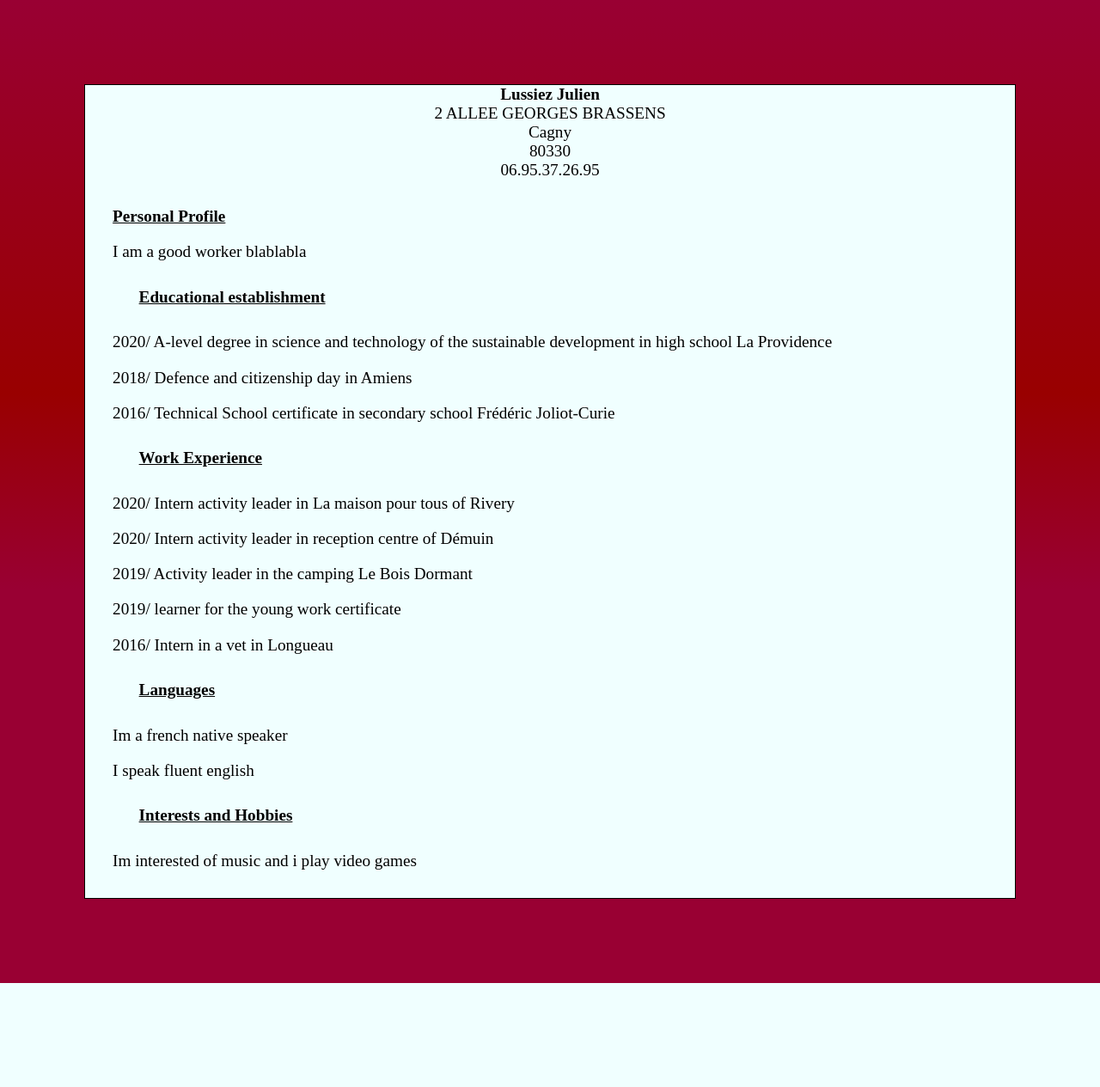
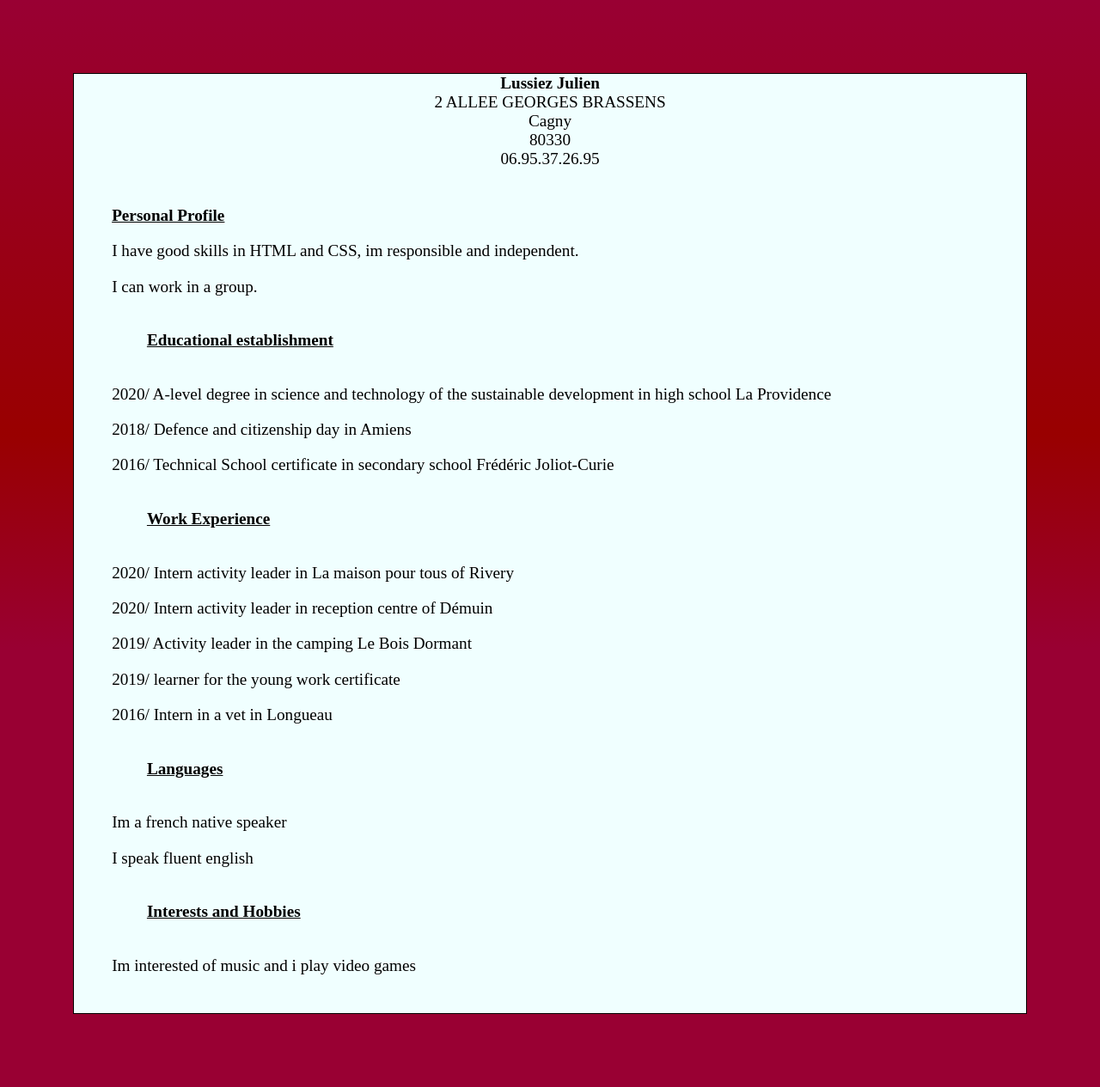
Before and after one commit to JLussiez/Exercices, a PHP site: the page made by CV anglais/Anglais CV.html in a window 1280 px wide. Shown: the whole page at 86% size. Before the commit the page ends 1144 px from the top, so only its background shows below. Run offline with PHP 8.4, Linux system fonts and the light colour scheme.

Commit message:
CV anglais

```diff
--- a/CV anglais/Anglais CV.html
+++ b/CV anglais/Anglais CV.html
@@ -13,7 +13,8 @@
                 <div id="titres">
             <p><div style="text-align:left"><u><b>Personal Profile</b></u><p>
                 </div>
-            <p><div style="text-align:left">I am a good worker blablabla</p>
+            <p><div style="text-align:left">I have good skills in HTML and CSS, im responsible and independent.</p>
+                <p>I can work in a group.</p>
                 <div id="titres">
             <p><u><b>Educational establishment</b></u><p>
                 </div>
--- a/CV anglais/CSS.css
+++ b/CV anglais/CSS.css
@@ -1,7 +1,7 @@
 body {
     background-color: #dadada70 }
     html {
-        padding: 7%;
+        padding: 6%;
         background: rgba(153, 0, 0,1);
     background: linear-gradient(0deg, rgba(153, 0, 51,1) 0%, rgba(153, 0, 51,1) 40%, rgba(153, 0, 0,1) 60%, rgba(153, 0, 51,1) 100%);
     font-size: 120%;
@@ -11,7 +11,7 @@ background-color: azure;
 border: solid black 1px;
 }
 div#titres{
-margin: 3%;
+margin: 4%;
 }
 div#haut{
     text-align:center;
```
